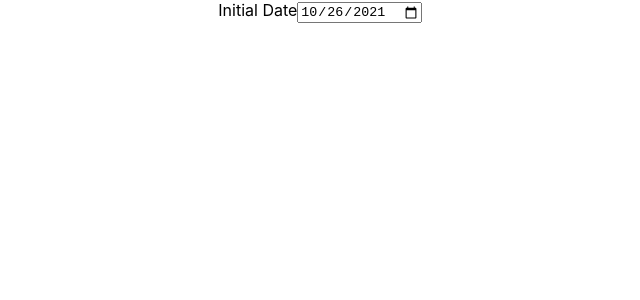
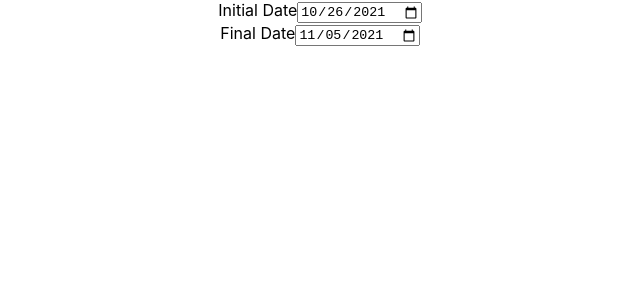
Before and after one commit to lauratro/Bitcoin-Chartjs-Project, a React (Create React App) app: page / in a window 1280 px wide. Shown: the top 300 px of the page, without its empty margins (320-960 px from the left). Built offline with nearby package versions, Linux system fonts and the light colour scheme.

Commit message:
Finaldate input-handleChange func added

```diff
--- a/src/components/DatesSelector/DatesSelector.js
+++ b/src/components/DatesSelector/DatesSelector.js
@@ -7,7 +7,11 @@ export default function DatesSelector() {
   const handleStartDateChange = (e) => {
     setStartDate(e.target.value);
   };
+  const handleFinalDateChange = (e) => {
+    setFinalDate(e.target.value);
+  };
   console.log("start", startDate);
+  console.log("final", finalDate);
   return (
     <div>
       <div>
@@ -18,6 +22,14 @@ export default function DatesSelector() {
           onChange={handleStartDateChange}
         ></input>
       </div>
+      <div>
+        <label for="finalDate">Final Date</label>
+        <input
+          type="date"
+          value={finalDate}
+          onChange={handleFinalDateChange}
+        ></input>
+      </div>
     </div>
   );
 }
```
